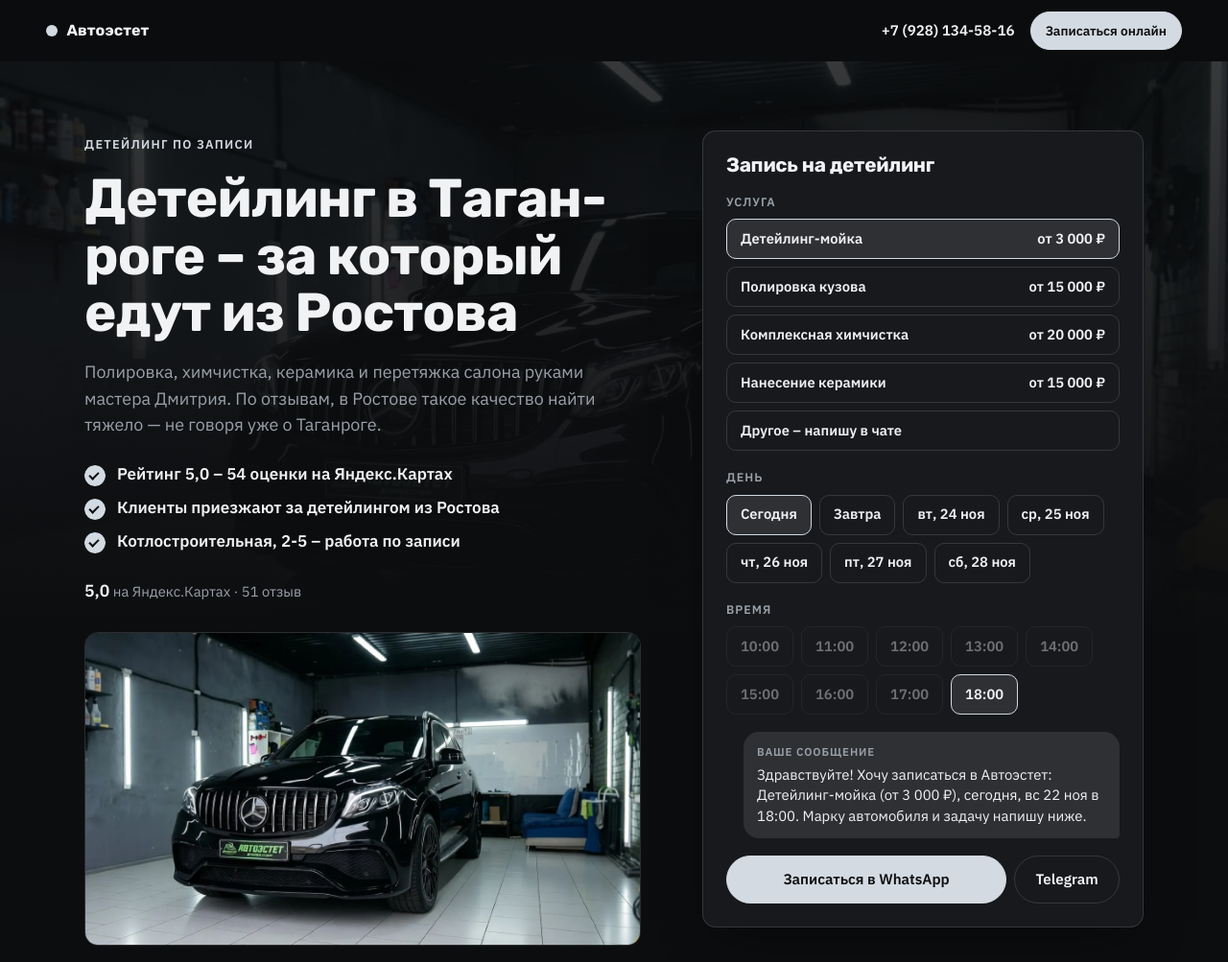
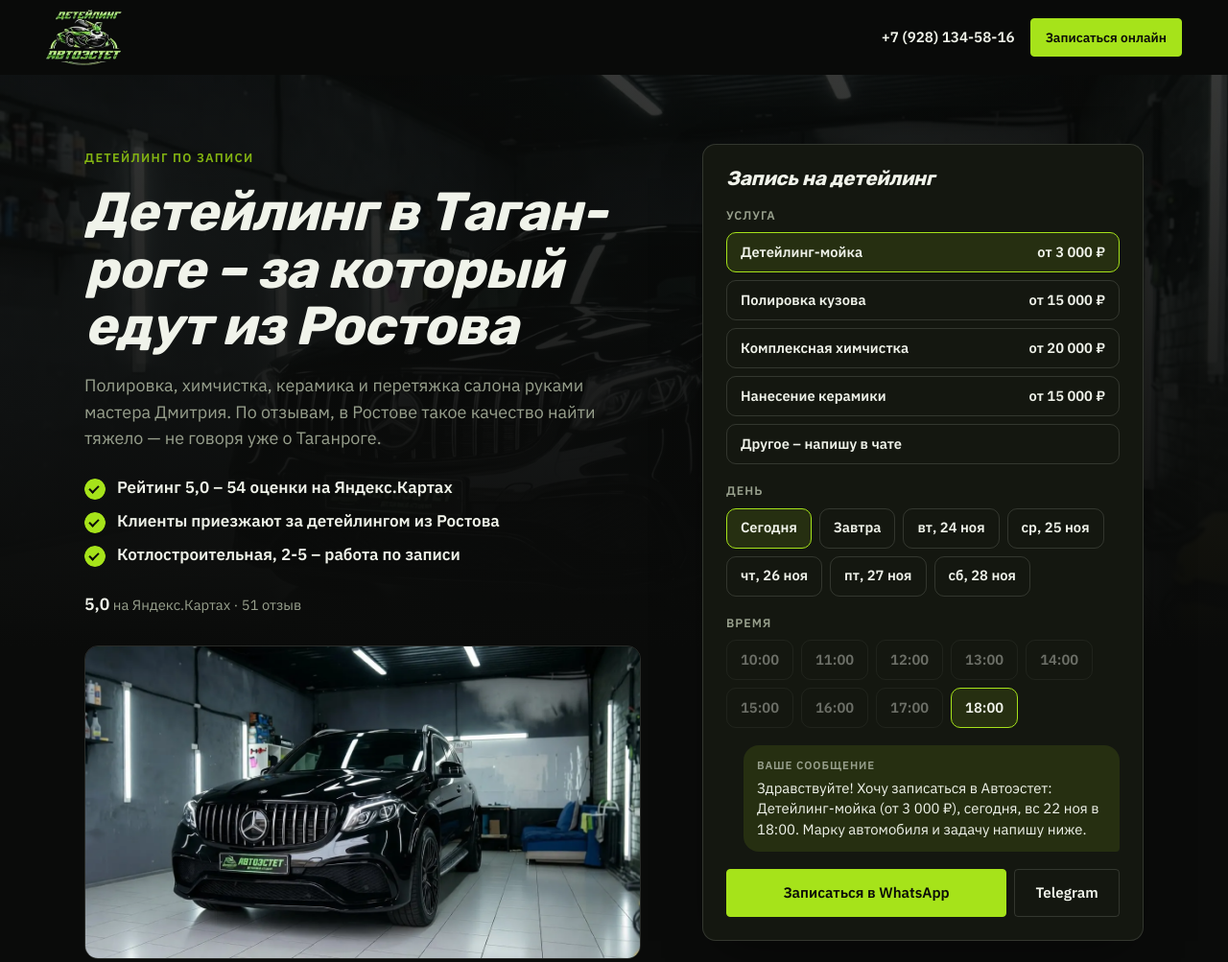
Before and after one commit to Maya13-tet/avtoestet-taganrog, a plain HTML site: page index.html in a window 1280 px wide. Shown: the top 1003 px of the page at 96% size. Drawn offline with Linux system fonts and the light colour scheme.

Commit message:
Фирменный стиль: черный + салатовый, логотип, цены сверены с карточкой, добавлены 2 услуги

```diff
--- a/index.html
+++ b/index.html
@@ -16,13 +16,19 @@
 <link rel="preconnect" href="https://fonts.gstatic.com" crossorigin>
 <link href="https://fonts.googleapis.com/css2?family=Rubik:wght@600;700&family=IBM+Plex+Sans:wght@400;500;600&display=swap" rel="stylesheet">
 <style>
-:root { --c-canvas: #0c0d0f; --c-surface: #17191c; --c-ink: #f1f2f4; --c-ink-soft: #9ba1a9; --c-accent: #d3dae1; --c-accent-ink: #0c0d0f; --c-accent-deep: #d3dae1; --f-display: "Rubik", "Arial", system-ui, sans-serif; --f-text: "IBM Plex Sans", "Segoe UI", system-ui, sans-serif; --h1k: 1; }
+:root { --c-canvas: #0a0b0a; --c-surface: #141710; --c-ink: #f0f3ea; --c-ink-soft: #98a08d; --c-accent: #a6e31a; --c-accent-ink: #0b0c08; --c-accent-deep: #84b512; --f-display: "Rubik", "Arial", system-ui, sans-serif; --f-text: "IBM Plex Sans", "Segoe UI", system-ui, sans-serif; --h1k: 1; }
 </style>
 <link rel="stylesheet" href="style-prod.css">
+<style>
+h1, h2, h3, .s-bar__brand, .s-board__title, .s-widget__title { font-style: italic; }
+::selection { background: #a6e31a; color: #0b0c08; }
+.s-btn { border-radius: 4px; }
+.s-bar__logo { height: 58px; width: auto; display: block; }
+</style>
 </head>
 <body class="s-prod" id="top" data-wa="79281345816" data-tg="DetailingAvtoestet" data-max="">
 <header class="s-bar" data-s-bar>
-  <a class="s-bar__brand" href="#top"><i aria-hidden="true"></i>Автоэстет</a>
+  <a class="s-bar__brand" href="#top"><img src="assets/logo.png" alt="Детейлинг Автоэстет" class="s-bar__logo"></a>
   <div class="s-bar__right">
     <a class="s-bar__tel" href="tel:+79281345816">+7 (928) 134-58-16</a>
     <a class="s-btn s-btn--sm" href="#widget">Записаться онлайн</a>
@@ -97,6 +103,8 @@
         <li class="s-board__row"><span class="s-board__name">Бронирование фар плёнкой<em>защита от сколов и пескоструя</em></span><span class="s-board__dots" aria-hidden="true"></span><span class="s-board__price">от 6 000 ₽</span></li>
         <li class="s-board__row"><span class="s-board__name">Перетяжка руля<em>кожа или алькантара, заводская строчка</em></span><span class="s-board__dots" aria-hidden="true"></span><span class="s-board__price">от 7 000 ₽</span></li>
         <li class="s-board__row"><span class="s-board__name">Нанесение керамики<em>защита кузова на годы</em></span><span class="s-board__dots" aria-hidden="true"></span><span class="s-board__price">от 15 000 ₽</span></li>
+<li class="s-board__row"><span class="s-board__name">Установка сетки в бампер<em>защита радиатора от камней и насекомых</em></span><span class="s-board__dots" aria-hidden="true"></span><span class="s-board__price">от 8 000 ₽</span></li>
+<li class="s-board__row"><span class="s-board__name">Установка чехлов<em>подгонка и натяжка без складок</em></span><span class="s-board__dots" aria-hidden="true"></span><span class="s-board__price">от 3 500 ₽</span></li>
       </ul>
     </div></div>
     <p class="s-note">Все цены «от» – зависят от класса автомобиля и состояния. Точную сумму называем при записи, до начала работ.</p>
```
Also changed, not shown: assets/logo.png (added).
